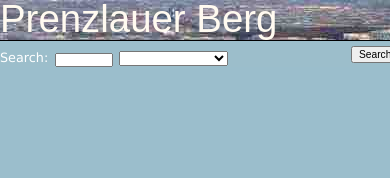
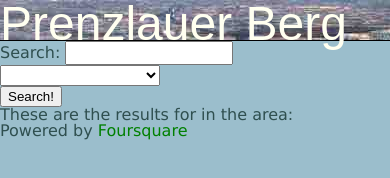
Before and after one commit to smaharba/neighbourhood_app, a website: page src/index.html in a window 390 px wide. Shown: the top 178 px of the page. Drawn offline with nearby package versions, Linux system fonts and the light colour scheme; some packages are replaced by stand-ins of ours; no server answers; a web font is replaced by a local one.

Commit message:
updated various styles

```diff
--- a/src/css/styles.css
+++ b/src/css/styles.css
@@ -1,22 +1,13 @@
 /* RESET */
-/* http://meyerweb.com/eric/tools/css/reset/
-   v2.0 | 20110126
-   License: none (public domain)
-*/
 
-html, body, div, span, applet, object, iframe,
-h1, h2, h3, h4, h5, h6, p, blockquote, pre,
-a, abbr, acronym, address, big, cite, code,
-del, dfn, em, img, ins, kbd, q, s, samp,
-small, strike, strong, sub, sup, tt, var,
+html, body, div, span, h1, h2, h3, h4, h5, h6, p,
+a, em, img, strong, sub, sup, tt, var,
 b, u, i, center,
 dl, dt, dd, ol, ul, li,
 fieldset, form, label, legend,
-table, caption, tbody, tfoot, thead, tr, th, td,
-article, aside, canvas, details, embed,
-figure, figcaption, footer, header, hgroup,
-menu, nav, output, ruby, section, summary,
-time, mark, audio, video {
+table, tbody, tfoot, thead, tr, th, td,
+article, aside, footer, header, hgroup,
+menu, nav, output, section {
     margin: 0;
     padding: 0;
     border: 0;
@@ -40,29 +31,12 @@ ol, ul {
     list-style: none;
 }
 
-blockquote, q {
-    quotes: none;
-}
-
-blockquote:before, blockquote:after,
-q:before, q:after {
-    content: '';
-    content: none;
-}
-
-table {
-    border-collapse: collapse;
-    border-spacing: 0;
-}
-/* END RESET */
-
 /* general */
 body{
     font-family: verdana;
-    font-size: 0.8em;
-    color: black;
-    max-width: 750px;
-    margin: 0 auto 0 auto;
+    color: darkslategray;
+    max-width: 850px;
+    margin: 0 auto;
     background-color: #9bbecc;
 }
 
@@ -71,146 +45,119 @@ a {
     color: green;
 }
 
-ul {
-    list-style-type: none;
-    padding: 0;
+li {
+    text-decoration: none;
 }
 
-li {
-    text-decoration: none;
-    border: silver solid thin;
+.content {
+    position: relative;
+    max-width: 15%;
+    z-index: 1;
 }
 
-#content {
-    position: relative;
+.googleError {
+    color: red;
+    font-size: 2em;
 }
 
-.container {
-  display: flex;
-  width: 100%;
+.standOut {
+    font-weight: bold;
+    font-style: italic;
 }
 
 /* header */
 header {
-    background: url(../img/prenzlberg750x70.jpg) no-repeat;
+    background: url(../img/prenzlberg850x70.jpeg) no-repeat;
     height: 70px;
-    width: 750px;
-    z-index: 0;
+    width: 850px;
     border-bottom: solid black 1px;
-    margin: 0;
-    padding: 0;
-    color: floralwhite;
-}
-
-form {
-    width: 100%;
-}
-
-.headerText,
-.headerSubText {
-    z-index: 1;
+    color: ivory;
 }
 
 .headerText {
     font-family: "Montserrat Subrayada", sans-serif;
     font-size: 3.5em;
     line-height: 1em;
-    margin: 0;
 }
 
-/* form */
-#fieldset {
-    background-color: rgba(157, 190, 203, 0.8);
-}
-
-#selectArea {
-    width: 70%;
-    flex-wrap: wrap;
-    margin-top: 5px;
-}
-
-.liHeader {
-    width: 20%;
-    color: white;
-}
-
-#searchField {
-    width: 20%;
+/* app */
+.searchField {
     padding: 5px 1%;
 }
 
-input{
-    font-size: 0.8em;
+input,
+select {
+    font-size: 16px;
+    width: 160px;
 }
 
-.areaList {
-    font-size: 0.8em;
-    width: 30%;
+.listContainer {
+    width: 130px;
+    background-color: rgba(157, 190, 203, 0.8);
+    background-color: rgba(240, 255, 240, 0.6);
+    border: #c1d9ff solid 1px;
+    border-bottom: none;
+    font-size: 16px;
 }
 
-#submitButton {
-    width: 20%;
-    float: right;
-    margin: 5px;
+.listItem {
+    padding: 3px 2px;
+    border-top: #c1d9ff solid 1px;
 }
 
-button {
-    font-size: 0.8em;
+.listItem:nth-of-type(odd) {
+    background-color: rgba(255, 255, 255, 0.6);
 }
 
-#reset {
-    display: none;
-    margin: 10px 0% 0 auto;
-    width: 5%;
+.listItem:hover {
+    cursor: pointer;
+    background: white;
 }
 
-.fsqr-container {
-    display: block;
-    width: 100px;
-    background-color: rgba(157, 190, 203, 0.8);
-    position: absolute;
-    left:650px;
-    z-index: 1;
-    border: #c1d9ff thin solid;
-    font-size: 0.9em;
+.fsqrHeader {
+    color: black;
+    padding: 5px 1%;
+    background-color: white;
+    font-size: 14px;
+    border-top: ridge 7px rgba(240, 255, 240, 0.6);
+    }
+
+.fsqrLink {
+    padding-top: 8px;
+    background-color: white;
+    border-top: thin solid black;
+    font-size: 0.6em;
+    min-height: 60px;
+}
+
+.fsqrLogo {
+    position: relative;
+    top: 5px;
 }
 
 .fsqrFailText {
     color: red;
 }
 
-#fsqr-header,
-#searchField {
-    color: white;
-    padding: 5px 1%;
-}
-
-.foursquareLink {
-    padding-top: 10px;
-    background-color: rgb(157, 190, 203);
-}
-
-li.poiList:hover {
-    background-color: white;
-    cursor: pointer;
-}
-
-li.poiList {
-    background-color: rgb(157, 190, 203);
-    padding: 5px 0;
-}
-
-.standOut {
-    color: #72297c;
+.fsqrNoResult {
+    color: black;
 }
 
 #map {
-    width: 750px;
-    bottom: 0;
+    width: 850px;
     height: 100%;
+    min-height: 500px;
     position: absolute;
     top: 70px;
-    z-index: -1;
+}
+
+.infoWindow {
+    margin: 0;
+    padding: 0;
+}
+
+.infoWindowHeading {
+    color: green;
 }
 
 /*       responsive */
@@ -227,51 +174,25 @@ li.poiList {
     }
 
     .headerText {
-        font-size: 2em;
+        font-size: 1.5em;
     }
 
-    #selectArea {
-        width: 70%;
-        margin-top: 10px;
+    input,
+    select {
+    font-size: 16px;
     }
 
-    .liHeader {
-        width: 10%;
+    .listContainer {
+        width: 100px;
+        font-size: 0.9em;
     }
 
-    #searchField {
-        width: 20%;
-        font-size: 0.7em;
-        max-width: 50px;
-    }
-
-    input {
-        width: 35px;
-    }
-
-    .areaList {
-        width: 50%;
-    }
-
-    #submitButton {
-        margin-top: 10px;
-        max-width: 10%;
-    }
-
-    #reset {
-        display: none;
-        font-size: 0.7em;
-        margin-top: 13px;
-        max-width: 10%;
-    }
-
-    fsqr-container {
-        left:220px;
-        font-size: 0.5em;
+    .listItem {
+        padding: 4px 1px;
     }
 
     #map {
-        top: 70px;
+        top: 30px;
         width: 320px;
         height: 600px;
     }
@@ -293,36 +214,17 @@ li.poiList {
         font-size: 3em;
     }
 
-    #selectArea {
-        width: 70%;
-        margin-top: 10px;
+    input,
+    select {
+        font-size: 16px;
     }
 
-    .liHeader {
-        width: 20%
+    .listContainer {
+        font-size: 1em;
     }
 
-    #searchField {
-        font-size: 0.7em;
-        width: 20%;
-    }
-
-    .areaList {
-    width: 40%;
-    }
-
-    #submitButton {
-        margin: 5px 0 0 auto;
-        max-width: 10%;
-    }
-
-    input {
-        width: 50px;
-    }
-
-    .fsqr-container {
-        left: 450px;
-        font-size: 0.5em;
+    .listItem {
+        padding: 4px 1px;
     }
 
     #map {
@@ -330,3 +232,11 @@ li.poiList {
         max-width: 550px;
     }
 }
+
+/* to prevent zoom on focus input element (everything less than 24px triggers zoom) */
+@media screen and (min-width: 551px) and (max-width: 650px) {
+    input,
+    select {
+        font-size: 24px;
+    }
+}
```
Also changed, not shown: build/README.html (deleted), build/css/styles.css, 1 other file.
